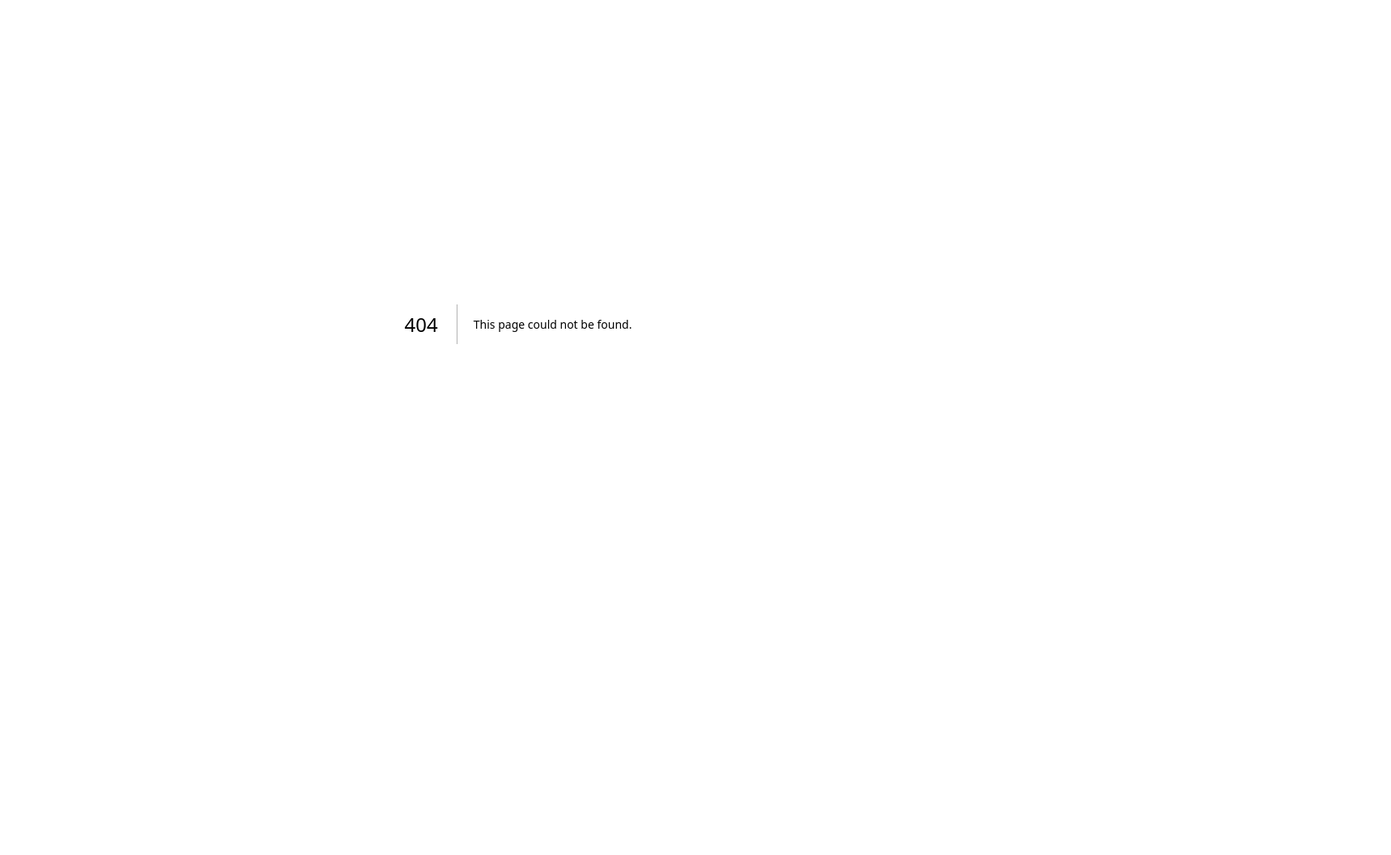
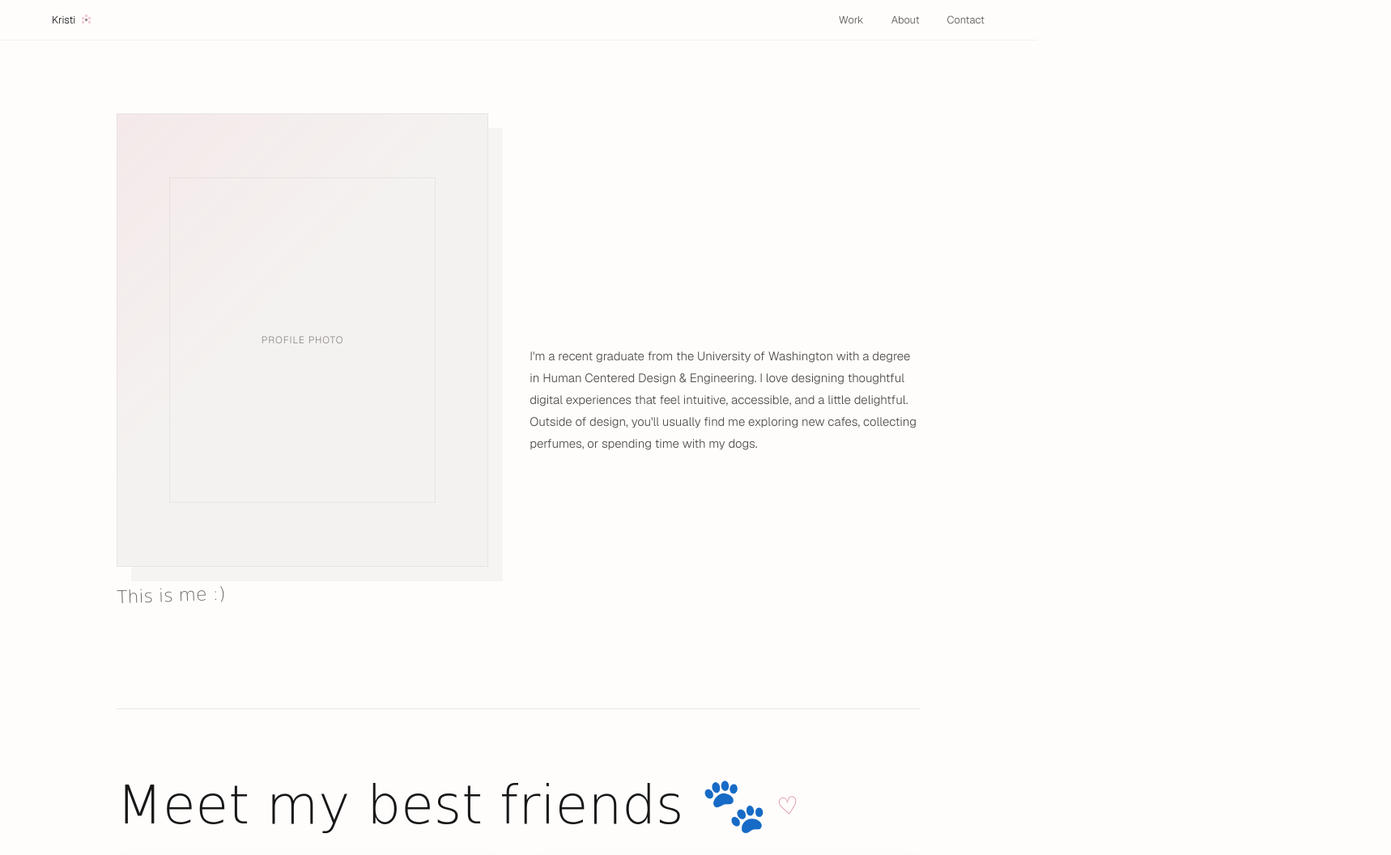
Before and after one commit to krisooti/Portfolio, a Next.js app: page /about in a window 1280 px wide. Before the commit this address had no page. Shown: the top 1056 px of the page at 81% size, 1718 px wide, since content can reach past the window. Before the commit the page ends 800 px from the top, so only its background shows below. Built offline with nearby package versions, Linux system fonts and the light colour scheme.

Commit message:
Add playful about page

```diff
--- /dev/null
+++ b/app/about/page.tsx
@@ -0,0 +1,78 @@
+import type { Metadata } from "next";
+import Link from "next/link";
+
+export const metadata: Metadata = {
+  title: "About - Kristi Kim",
+  description:
+    "A personal introduction to Kristi Kim, her design background, and her dogs.",
+};
+
+const dogs = [
+  {
+    name: "Dog photo 01",
+    label: "best friend no. 1",
+  },
+  {
+    name: "Dog photo 02",
+    label: "best friend no. 2",
+  },
+];
+
+export default function AboutPage() {
+  return (
+    <main className="site-shell">
+      <header className="site-nav" aria-label="Primary navigation">
+        <Link href="/" className="brand-link">
+          Kristi
+          <span className="flower-mark" aria-hidden="true" />
+        </Link>
+        <nav className="nav-links">
+          <Link href="/#work">Work</Link>
+          <Link href="/about">About</Link>
+          <a href="mailto:krisooti08@gmail.com">Contact</a>
+        </nav>
+      </header>
+
+      <article className="about-page">
+        <section className="about-hero-redesign" aria-labelledby="about-title">
+          <div className="about-photo-wrap">
+            <div className="profile-photo-placeholder" aria-label="Profile photo placeholder">
+              <span>Profile photo</span>
+            </div>
+            <p>This is me :)</p>
+          </div>
+
+          <div className="about-intro-copy">
+            <h1 id="about-title">Hi there! I&apos;m Kristi ☺</h1>
+            <p>
+              I&apos;m a recent graduate from the University of Washington with a
+              degree in Human Centered Design &amp; Engineering. I love designing
+              thoughtful digital experiences that feel intuitive, accessible,
+              and a little delightful. Outside of design, you&apos;ll usually
+              find me exploring new cafes, collecting perfumes, or spending time
+              with my dogs.
+            </p>
+          </div>
+        </section>
+
+        <section className="dogs-section" aria-labelledby="dogs-title">
+          <div className="dogs-heading">
+            <h2 id="dogs-title">Meet my best friends 🐾</h2>
+            <span aria-hidden="true">♡</span>
+          </div>
+
+          <div className="dog-photo-grid">
+            {dogs.map((dog) => (
+              <figure className="dog-card" key={dog.name}>
+                <div className="dog-photo-placeholder">
+                  <span>{dog.name}</span>
+                </div>
+                <figcaption>{dog.label}</figcaption>
+              </figure>
+            ))}
+          </div>
+        </section>
+      </article>
+    </main>
+  );
+}
--- a/app/globals.css
+++ b/app/globals.css
@@ -162,6 +162,29 @@ html {
   to {
     opacity: 1;
     transform: translateY(0);
+  }
+}
+
+@keyframes about-typewriter {
+  from {
+    width: 0;
+  }
+}
+
+@keyframes about-cursor {
+  50% {
+    border-color: transparent;
+  }
+}
+
+@keyframes paw-bounce {
+  0%,
+  100% {
+    transform: translateY(0) rotate(-8deg);
+  }
+
+  50% {
+    transform: translateY(-4px) rotate(8deg);
   }
 }
 
@@ -484,6 +507,170 @@ html {
   margin-right: 10px;
   color: #c8bfbc;
   content: "/";
+}
+
+.about-page {
+  width: min(100%, 1120px);
+  margin: 0 auto;
+  padding: 140px clamp(20px, 5vw, 64px) 120px;
+}
+
+.about-hero-redesign {
+  display: grid;
+  grid-template-columns: minmax(260px, 0.86fr) minmax(0, 1fr);
+  align-items: center;
+  gap: clamp(42px, 8vw, 96px);
+  min-height: 58vh;
+}
+
+.about-photo-wrap {
+  display: grid;
+  gap: 14px;
+}
+
+.profile-photo-placeholder,
+.dog-photo-placeholder {
+  position: relative;
+  display: grid;
+  place-items: center;
+  overflow: hidden;
+  border: 1px solid var(--line);
+  background:
+    linear-gradient(135deg, rgba(245, 203, 214, 0.24), transparent 45%),
+    #f4f2f0;
+}
+
+.profile-photo-placeholder {
+  aspect-ratio: 0.82 / 1;
+  min-height: clamp(360px, 46vw, 560px);
+  box-shadow: 18px 18px 0 rgba(17, 17, 17, 0.035);
+}
+
+.profile-photo-placeholder::before,
+.dog-photo-placeholder::before {
+  position: absolute;
+  inset: 14%;
+  border: 1px solid rgba(17, 17, 17, 0.06);
+  content: "";
+}
+
+.profile-photo-placeholder span,
+.dog-photo-placeholder span {
+  z-index: 1;
+  color: #8a8583;
+  font-size: 12px;
+  font-weight: 300;
+  letter-spacing: 0.08em;
+  text-transform: uppercase;
+}
+
+.about-photo-wrap p,
+.dog-card figcaption,
+.handwritten-font {
+  font-family: "Bradley Hand", "Comic Sans MS", "Segoe Print", cursive;
+}
+
+.about-photo-wrap p {
+  margin: 0;
+  color: #6b6664;
+  font-size: 22px;
+  font-weight: 300;
+  transform: rotate(-2deg);
+}
+
+.about-intro-copy {
+  display: grid;
+  gap: 24px;
+}
+
+.about-intro-copy h1 {
+  overflow: hidden;
+  width: 22ch;
+  max-width: 100%;
+  margin: 0;
+  border-right: 1px solid #171717;
+  color: #171717;
+  font-family: "Bradley Hand", "Comic Sans MS", "Segoe Print", cursive;
+  font-size: clamp(42px, 7vw, 76px);
+  font-weight: 300;
+  letter-spacing: 0;
+  line-height: 1;
+  white-space: nowrap;
+  animation:
+    about-typewriter 2.8s steps(22, end) both,
+    about-cursor 850ms step-end infinite;
+}
+
+.about-intro-copy p {
+  max-width: 620px;
+  margin: 0;
+  color: #4f4a48;
+  font-size: 15px;
+  font-weight: 300;
+  line-height: 1.8;
+}
+
+.dogs-section {
+  display: grid;
+  gap: 30px;
+  border-top: 1px solid var(--line);
+  margin-top: clamp(76px, 10vw, 128px);
+  padding-top: clamp(56px, 8vw, 86px);
+}
+
+.dogs-heading {
+  display: inline-flex;
+  align-items: center;
+  gap: 12px;
+}
+
+.dogs-heading h2 {
+  margin: 0;
+  color: #171717;
+  font-family: "Bradley Hand", "Comic Sans MS", "Segoe Print", cursive;
+  font-size: clamp(38px, 6vw, 66px);
+  font-weight: 300;
+  line-height: 1;
+}
+
+.dogs-heading span {
+  color: #d8849a;
+  font-family: "Bradley Hand", "Comic Sans MS", "Segoe Print", cursive;
+  font-size: 30px;
+  transform: rotate(-8deg);
+}
+
+.dog-photo-grid {
+  display: grid;
+  grid-template-columns: repeat(2, minmax(0, 1fr));
+  gap: clamp(20px, 4vw, 42px);
+}
+
+.dog-card {
+  display: grid;
+  gap: 12px;
+  margin: 0;
+  transition: transform 220ms ease;
+}
+
+.dog-card:hover {
+  transform: translateY(-5px);
+}
+
+.dogs-section:has(.dog-card:hover) .dogs-heading span {
+  animation: paw-bounce 720ms ease-in-out infinite;
+}
+
+.dog-photo-placeholder {
+  aspect-ratio: 1 / 0.78;
+  min-height: 260px;
+  box-shadow: 0 14px 34px rgba(17, 17, 17, 0.045);
+}
+
+.dog-card figcaption {
+  color: #6b6664;
+  font-size: 20px;
+  font-weight: 300;
 }
 
 .case-study-shell {
@@ -1003,6 +1190,7 @@ html {
   }
 
   .case-meta-row,
+  .about-hero-redesign,
   .case-section-grid,
   .results-grid,
   .solution-row,
@@ -1045,6 +1233,26 @@ html {
 
   .intro-status {
     align-items: flex-start;
+  }
+
+  .about-page {
+    padding-right: 18px;
+    padding-left: 18px;
+  }
+
+  .about-hero-redesign,
+  .dog-photo-grid {
+    grid-template-columns: 1fr;
+  }
+
+  .profile-photo-placeholder {
+    min-height: 360px;
+  }
+
+  .about-intro-copy h1 {
+    width: 100%;
+    white-space: normal;
+    animation: about-cursor 850ms step-end infinite;
   }
 
   .site-footer {
@@ -1092,6 +1300,9 @@ html {
 
   .case-section,
   .case-sidebar-nav a,
+  .about-intro-copy h1,
+  .dog-card,
+  .dogs-heading span,
   .mini-card,
   .insight-card,
   .reflection-card {
--- a/app/page.tsx
+++ b/app/page.tsx
@@ -19,7 +19,7 @@ export default function Home() {
         </Link>
         <nav className="nav-links">
           <a href="#work">Work</a>
-          <a href="#about">About</a>
+          <Link href="/about">About</Link>
           <a href="#contact">Contact</a>
         </nav>
       </header>
--- a/app/work/[slug]/page.tsx
+++ b/app/work/[slug]/page.tsx
@@ -166,7 +166,7 @@ export default async function ProjectPage({ params }: ProjectPageProps) {
           </Link>
           <nav className="nav-links">
             <Link href="/#work">Work</Link>
-            <Link href="/#about">About</Link>
+            <Link href="/about">About</Link>
             <Link href="mailto:krisooti08@gmail.com">Contact</Link>
           </nav>
         </header>
@@ -189,7 +189,7 @@ export default async function ProjectPage({ params }: ProjectPageProps) {
         </Link>
         <nav className="nav-links">
           <Link href="/#work">Work</Link>
-          <Link href="/#about">About</Link>
+          <Link href="/about">About</Link>
           <Link href="mailto:krisooti08@gmail.com">Contact</Link>
         </nav>
       </header>
```
Also changed, not shown: 1 other file (tests, documents, lock files or other folders).
